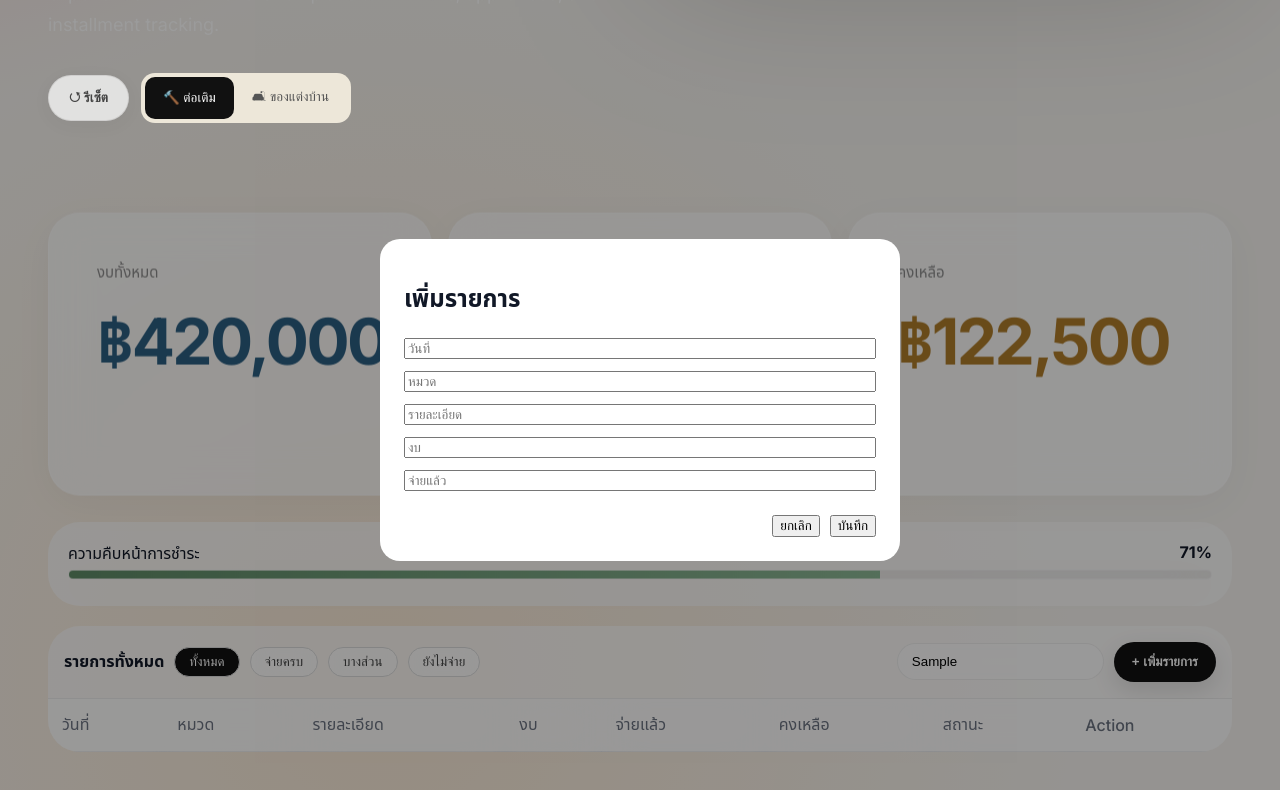
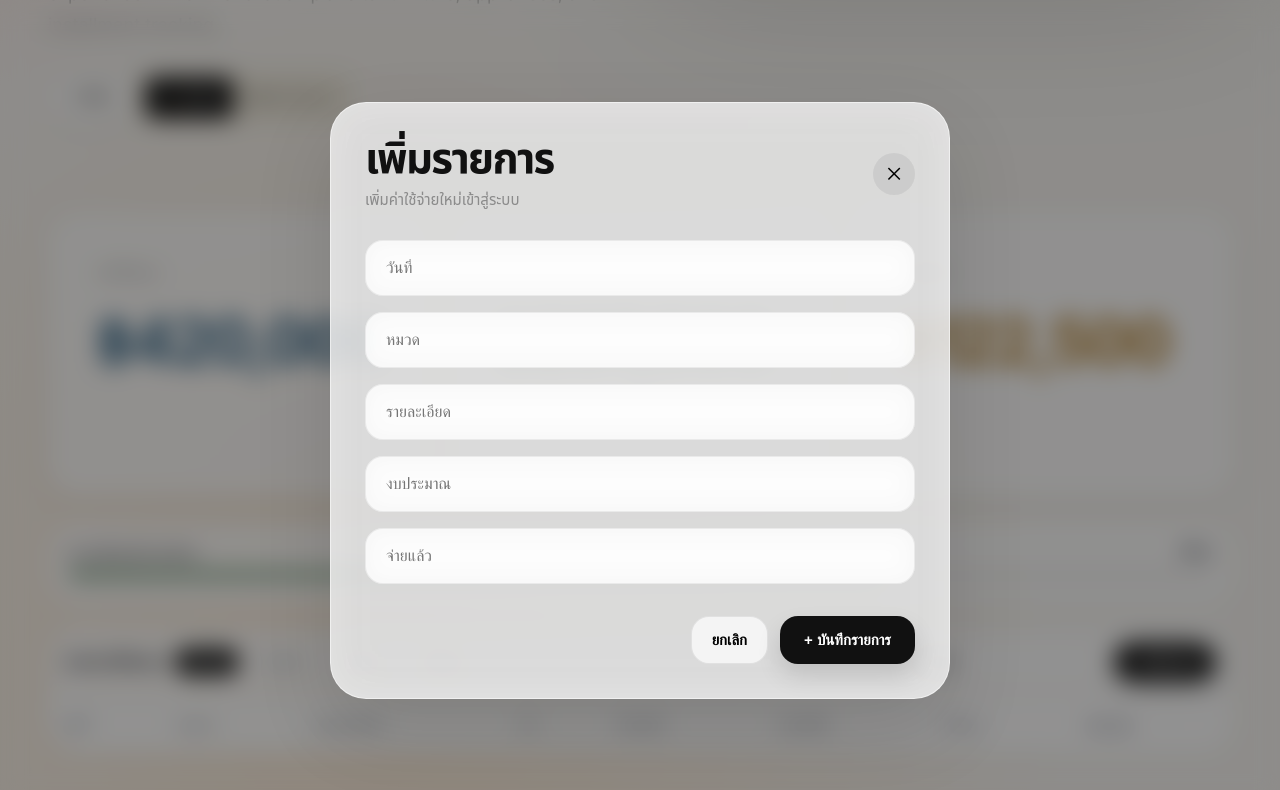
Before and after one commit to mildermine-kwr/am-home-budget, a React (Vite) app: page / in a window 1280 px wide. Both pictures are taken after typing "Sample" into the empty fields and a click on the button "+ เพิ่มรายการ". Shown: the part 710-1500 px from the top of the page. Built offline with nearby package versions, Linux system fonts and the light colour scheme.

Commit message:
Update App.jsx

```diff
--- a/src/App.jsx
+++ b/src/App.jsx
@@ -1003,136 +1003,149 @@ export default function App() {
         </div>
       </div>
 
+
 {open && (
   <div
     style={{
-            position:
-              'fixed',
+      position: 'fixed',
       inset: 0,
-            background:
-              'rgba(0,0,0,.4)',
+      background: 'rgba(15,15,15,.45)',
+      backdropFilter: 'blur(12px)',
       display: 'flex',
-            justifyContent:
-              'center',
-            alignItems:
-              'center',
-            padding: '20px',
+      justifyContent: 'center',
+      alignItems: 'center',
+      padding: '24px',
+      zIndex: 9999,
     }}
   >
     <div
       style={{
+        width: '100%',
+        maxWidth: '620px',
+        borderRadius: '36px',
         background:
-                '#fff',
-              borderRadius:
-                '20px',
-              width: '100%',
-              maxWidth:
-                '520px',
-              padding:
-                '24px',
+          'rgba(255,255,255,.78)',
+        backdropFilter: 'blur(24px)',
+        border:
+          '1px solid rgba(255,255,255,.55)',
+        boxShadow:
+          '0 30px 80px rgba(0,0,0,.12)',
+        padding: '34px',
       }}
     >
-            <h2>
+      <div
+        style={{
+          display: 'flex',
+          justifyContent:
+            'space-between',
+          alignItems: 'center',
+          marginBottom: '28px',
+        }}
+      >
+        <div>
+          <div
+            style={{
+              fontSize: '42px',
+              fontWeight: 800,
+              letterSpacing: '-0.04em',
+              color: '#111',
+              lineHeight: 1,
+            }}
+          >
             เพิ่มรายการ
-            </h2>
+          </div>
 
           <div
             style={{
-                display:
-                  'grid',
-                gap: '12px',
-                marginTop:
-                  '20px',
+              marginTop: '10px',
+              color: '#8B8B8B',
+              fontSize: '15px',
             }}
           >
-              <input
+            เพิ่มค่าใช้จ่ายใหม่เข้าสู่ระบบ
+          </div>
+        </div>
+
+        <button
+          onClick={() =>
+            setOpen(false)
+          }
+          style={{
+            width: '42px',
+            height: '42px',
+            borderRadius: '999px',
+            border: 'none',
+            background:
+              'rgba(0,0,0,.06)',
+            cursor: 'pointer',
+            fontSize: '18px',
+          }}
+        >
+          ✕
+        </button>
+      </div>
+
+      <div
+        style={{
+          display: 'grid',
+          gap: '16px',
+        }}
+      >
+        <ModernInput
           placeholder="วันที่"
-                value={
-                  form.date
-                }
-                onChange={(
-                  e
-                ) =>
+          value={form.date}
+          onChange={(e) =>
             setForm({
               ...form,
-                    date:
-                      e
-                        .target
-                        .value,
+              date: e.target.value,
             })
           }
         />
 
-              <input
+        <ModernInput
           placeholder="หมวด"
-                value={
-                  form.cat
-                }
-                onChange={(
-                  e
-                ) =>
+          value={form.cat}
+          onChange={(e) =>
             setForm({
               ...form,
-                    cat:
-                      e
-                        .target
-                        .value,
+              cat: e.target.value,
             })
           }
         />
 
-              <input
+        <ModernInput
           placeholder="รายละเอียด"
-                value={
-                  form.note
-                }
-                onChange={(
-                  e
-                ) =>
+          value={form.note}
+          onChange={(e) =>
             setForm({
               ...form,
-                    note:
-                      e
-                        .target
-                        .value,
+              note: e.target.value,
             })
           }
         />
 
-              <input
+        <ModernInput
           type="number"
-                placeholder="งบ"
-                value={
-                  form.total
-                }
-                onChange={(
-                  e
-                ) =>
+          placeholder="งบประมาณ"
+          value={form.total}
+          onChange={(e) =>
             setForm({
               ...form,
               total:
-                      e
-                        .target
-                        .value,
+                e.target.value,
             })
           }
         />
 
-              <input
+        <ModernInput
           type="number"
           placeholder="จ่ายแล้ว"
-                value={
-                  form.paid
-                }
-                onChange={(
-                  e
-                ) =>
+          value={form.paid}
+          onChange={(e) =>
             setForm({
               ...form,
               paid:
-                      e
-                        .target
-                        .value,
+                e.target.value,
             })
           }
         />
@@ -1140,31 +1153,50 @@ export default function App() {
 
       <div
         style={{
-                display:
-                  'flex',
-                justifyContent:
-                  'flex-end',
-                gap: '10px',
-                marginTop:
-                  '24px',
+          display: 'flex',
+          justifyContent: 'flex-end',
+          gap: '12px',
+          marginTop: '32px',
         }}
       >
         <button
           onClick={() =>
-                  setOpen(
-                    false
-                  )
+            setOpen(false)
           }
+          style={{
+            border:
+              '1px solid rgba(0,0,0,.08)',
+            background:
+              'rgba(255,255,255,.72)',
+            padding:
+              '14px 20px',
+            borderRadius: '18px',
+            fontWeight: 600,
+            fontSize: '15px',
+            cursor: 'pointer',
+          }}
         >
           ยกเลิก
         </button>
 
         <button
-                onClick={
-                  addItem
-                }
+          onClick={addItem}
+          style={{
+            border: 'none',
+            background:
+              '#111111',
+            color: '#fff',
+            padding:
+              '14px 24px',
+            borderRadius: '18px',
+            fontWeight: 700,
+            fontSize: '15px',
+            cursor: 'pointer',
+            boxShadow:
+              '0 12px 24px rgba(0,0,0,.12)',
+          }}
         >
-                บันทึก
+          + บันทึกรายการ
         </button>
       </div>
     </div>
@@ -1174,6 +1206,30 @@ export default function App() {
     </>
   )
 }
+
+function ModernInput(props) {
+  return (
+    <input
+      {...props}
+      style={{
+        width: '100%',
+        border:
+          '1px solid rgba(0,0,0,.06)',
+        background:
+          'rgba(255,255,255,.72)',
+        backdropFilter: 'blur(12px)',
+        borderRadius: '18px',
+        padding: '18px 20px',
+        fontSize: '16px',
+        outline: 'none',
+        transition:
+          'all .25s ease',
+        boxSizing: 'border-box',
+      }}
+    />
+  )
+}
+
 
 function SummaryCard({
   title,
```
Lines whose indentation alone changed are shown as unchanged.
